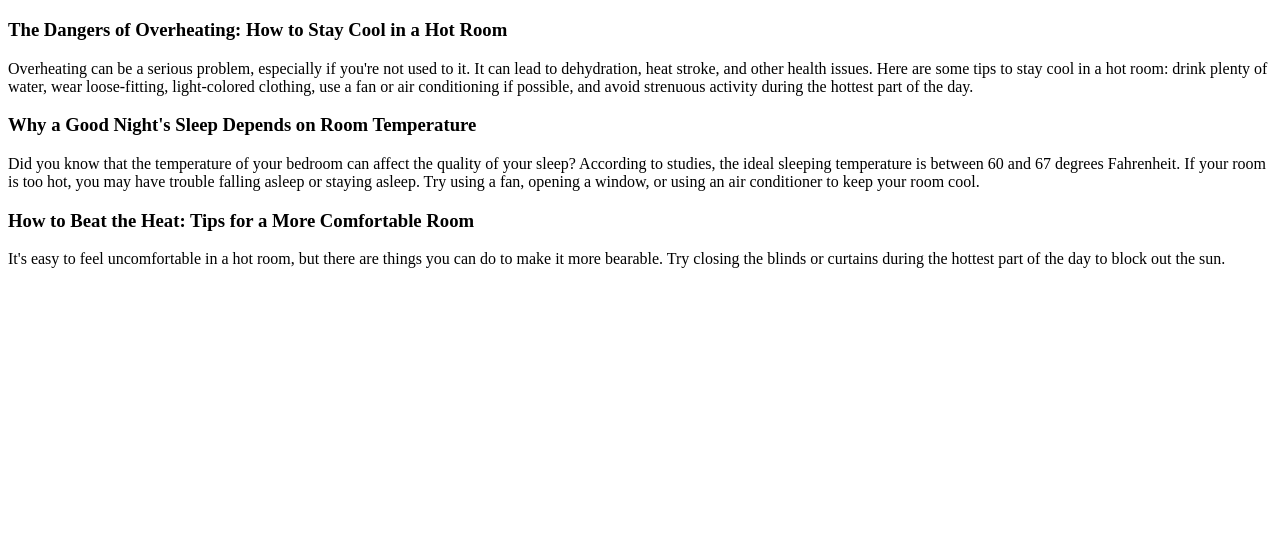
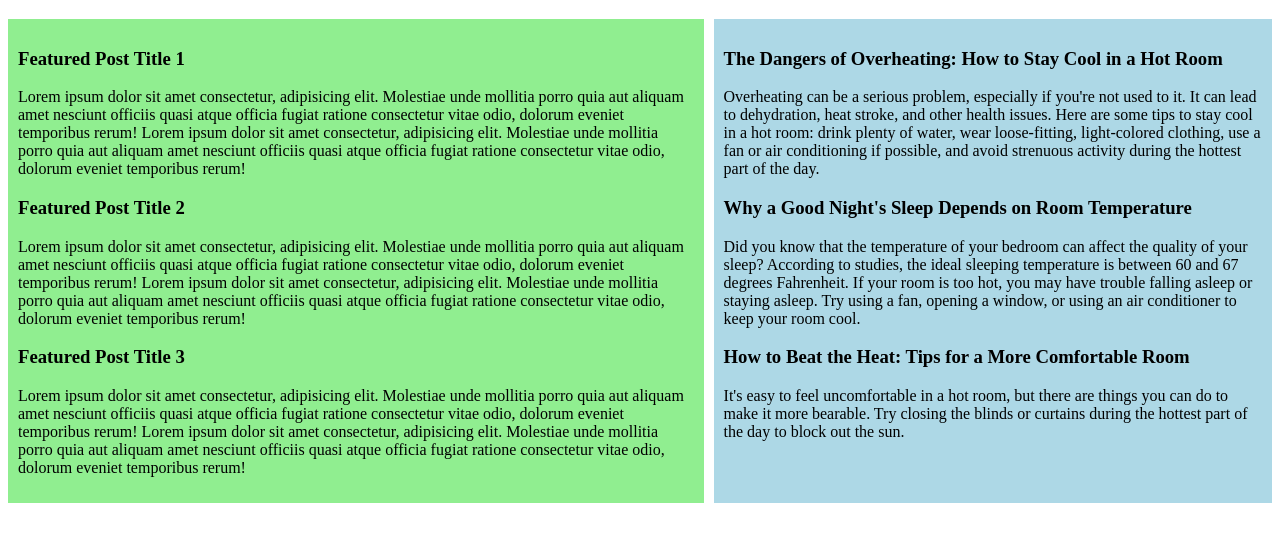
Before and after one commit to kevncrypting/coding-newsletter, a plain HTML site: page index.html in a window 1280 px wide. Shown: the part 61-602 px from the top of the page. Drawn offline with Linux system fonts and the light colour scheme.

Commit message:
Adds styling and additional section of posts

```diff
--- a/index.html
+++ b/index.html
@@ -11,7 +11,10 @@
         <h1>The Web Development Class Newsletter</h1>
     </header>
     <main>
-        <section class="posts">
+        <section class="featured-posts">
+
+        </section>
+        <section class="latest-posts">
 
         </section>
     </main>
--- a/script.js
+++ b/script.js
@@ -1,26 +1,54 @@
-const blogPosts = [
-  { // this is object 1 of the blogPosts array
+const featuredPosts = [
+  { // this is object 1 of the featuredPosts array
+    title: "Featured Post Title 1",
+    copy: "Lorem ipsum dolor sit amet consectetur, adipisicing elit. Molestiae unde mollitia porro quia aut aliquam amet nesciunt officiis quasi atque officia fugiat ratione consectetur vitae odio, dolorum eveniet temporibus rerum! Lorem ipsum dolor sit amet consectetur, adipisicing elit. Molestiae unde mollitia porro quia aut aliquam amet nesciunt officiis quasi atque officia fugiat ratione consectetur vitae odio, dolorum eveniet temporibus rerum!"
+  },
+  { // this is object 2 of the featuredPosts array
+    title: "Featured Post Title 2",
+    copy: "Lorem ipsum dolor sit amet consectetur, adipisicing elit. Molestiae unde mollitia porro quia aut aliquam amet nesciunt officiis quasi atque officia fugiat ratione consectetur vitae odio, dolorum eveniet temporibus rerum! Lorem ipsum dolor sit amet consectetur, adipisicing elit. Molestiae unde mollitia porro quia aut aliquam amet nesciunt officiis quasi atque officia fugiat ratione consectetur vitae odio, dolorum eveniet temporibus rerum!"
+  },
+  { // this is object 3 of the featuredPosts array
+    title: "Featured Post Title 3",
+    copy: "Lorem ipsum dolor sit amet consectetur, adipisicing elit. Molestiae unde mollitia porro quia aut aliquam amet nesciunt officiis quasi atque officia fugiat ratione consectetur vitae odio, dolorum eveniet temporibus rerum! Lorem ipsum dolor sit amet consectetur, adipisicing elit. Molestiae unde mollitia porro quia aut aliquam amet nesciunt officiis quasi atque officia fugiat ratione consectetur vitae odio, dolorum eveniet temporibus rerum!"
+  }
+]
+
+const latestPosts = [
+  { // this is object 1 of the latestPosts array
     title: "The Dangers of Overheating: How to Stay Cool in a Hot Room",
     copy: "Overheating can be a serious problem, especially if you're not used to it. It can lead to dehydration, heat stroke, and other health issues. Here are some tips to stay cool in a hot room: drink plenty of water, wear loose-fitting, light-colored clothing, use a fan or air conditioning if possible, and avoid strenuous activity during the hottest part of the day."
   },
-  { // this is object 2 of the blogPosts array
+  { // this is object 2 of the latestPosts array
     title: "Why a Good Night's Sleep Depends on Room Temperature",
     copy: "Did you know that the temperature of your bedroom can affect the quality of your sleep? According to studies, the ideal sleeping temperature is between 60 and 67 degrees Fahrenheit. If your room is too hot, you may have trouble falling asleep or staying asleep. Try using a fan, opening a window, or using an air conditioner to keep your room cool."
   },
-  { // this is object 3 of the blogPosts array
+  { // this is object 3 of the latestPosts array
     title: "How to Beat the Heat: Tips for a More Comfortable Room",
     copy: "It's easy to feel uncomfortable in a hot room, but there are things you can do to make it more bearable. Try closing the blinds or curtains during the hottest part of the day to block out the sun."
   }
 ]
 
-// creates a variable called "section" that points to the element in HTML document with the class "posts" (this is the section element that we want our articles to appear in!)
-let section = document.querySelector('.posts')
+// creates a variable that points to the main element in the HTML document
+let mainSection = document.querySelector('main');
 
-// creates a function called "createPosts" that takes in a parameter called "blogPosts", which in this case is an array of objects (which we created above)
-function createPosts(blogPosts) {
+// creates two variables that point to separate elements in our HTML document with the respective class selected (these are the section elements that we want our articles to appear in!)
+let featuredPostsSection = document.querySelector('.featured-posts');
+let latestPostsSection = document.querySelector('.latest-posts');
 
-    // since "blogPosts" is an array, we can use the array method .forEach to iterate over every "post" in the array and do the following things:
-    blogPosts.forEach(post => {
+mainSection.style.display = 'flex'; // converts mainSection into a flexbox, so that the sections appear side by side
+mainSection.style.gap = '10px' // adds 10px gap between the two sections
+
+featuredPostsSection.style.backgroundColor = 'lightgreen'; // adds a lightgreen background to the featuredPostsSection to help differentiate it
+featuredPostsSection.style.padding = '10px' // adds 10px padding to the section
+
+latestPostsSection.style.backgroundColor = 'lightblue'; // adds a lightblue background to the featuredPostsSection to help differentiate it
+latestPostsSection.style.padding = '10px' // adds 10px padding to the section
+
+// creates a function called "createPosts" that takes in two parameters - the first is "categoryLocation" which points to where we want the posts to go, and the second parameter is "posts", which in this case is an array of objects (which we created above!) where the objects are our separate posts
+function createPosts(categoryLocation, posts) {
+
+    // since "posts" is an array, we can use the array method .forEach to iterate over every "post" in the array and do the following things:
+    posts.forEach(post => {
 
         // creates three new elements: an article, an h3, and a p
         // each element is assigned to a variable that we can use to reference later
@@ -28,17 +56,18 @@ function createPosts(blogPosts) {
         let h3 = document.createElement('h3');
         let p = document.createElement('p');
 
-        // appends the article (created on line 27) to the section variable (created on line 17, again this variable points to the area on the HTML document that contains the class ".posts")
-        section.appendChild(article);
+        // appends the article (created on line 55) to one of the two post section variables (created on lines 35 and 36, again this variable points to the area on the HTML document that contains the class listed) depending on which section was passed in as an argument in the function (see lines 72 and 73)
+        categoryLocation.appendChild(article);
 
-        // appends the h3 (created on line 28) and p (created on line 29) to the article (created on line 27)
+        // appends the h3 (created on line 56) and p (created on line 57) to the article (created on line 55)
         article.appendChild(h3);
         article.appendChild(p);
 
         // accesses the post in the blogPosts array and assigns the value of "title" to the h3 element and the value of "copy" to the p element
         h3.innerText = post.title;
         p.innerText = post.copy;
-    }) // this function body REPEATS for each (that's why it's called forEach!) "post" object in the "blogPosts" array until it goes through the entire array
+    }) // this function body REPEATS for each (that's why it's called forEach!) "post" object in the "posts" array until it goes through the entire array
 }
 
-createPosts(blogPosts); // invokes the function createPosts on the blogPosts array, which runs the function that we created above and populates the HTML page with each article object stored in blogPosts
+createPosts(featuredPostsSection, featuredPosts )// invokes the function createPosts on the featuredPosts array, which runs the function that we created above and populates the HTML page with each article object stored in featuredPosts - these article objects are appended to the featuredPostsSection
+createPosts(latestPostsSection, latestPosts); // invokes the function createPosts on the latestPosts array, which runs the function that we created above and populates the HTML page with each article object stored in latestPosts - these article objects are appended to the latestPostsSection
```
